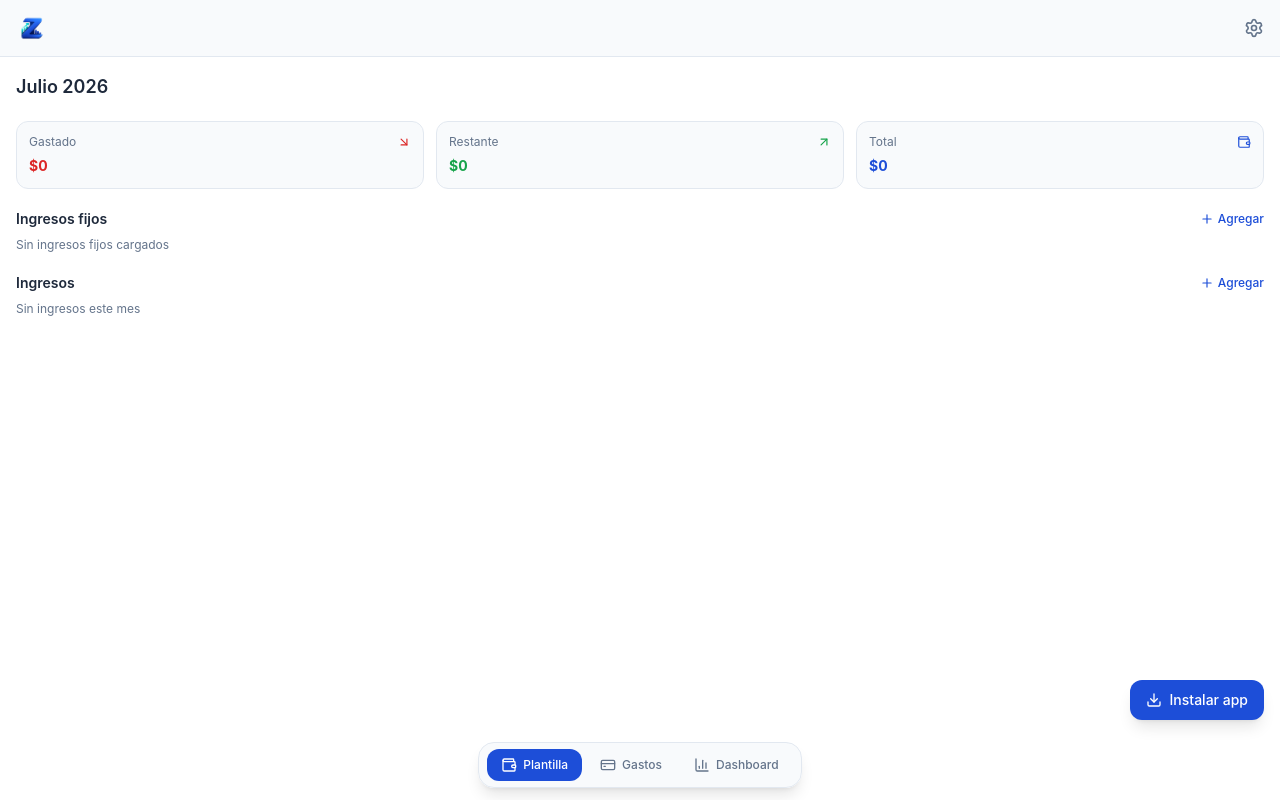
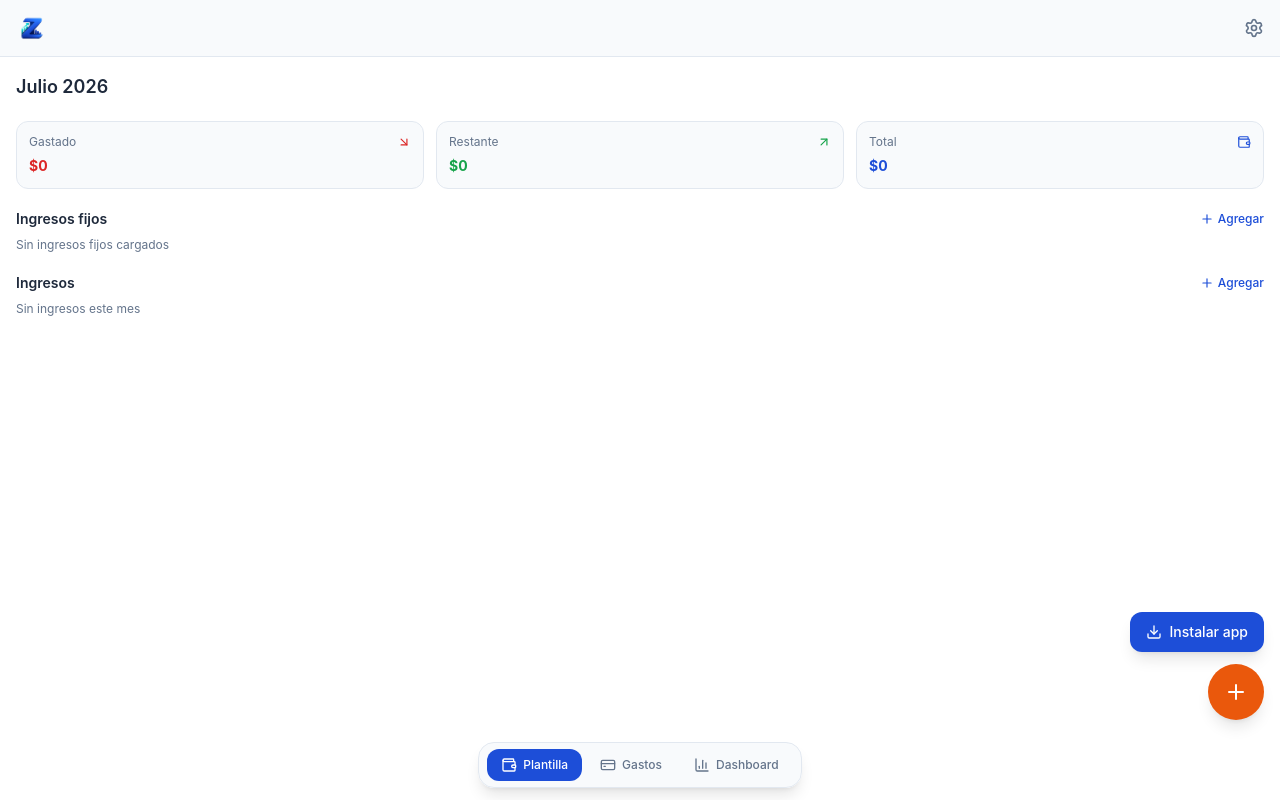
Before and after one commit to OctavioDNoval/Zentro, a React (Vite) app: page / in a window 1280 px wide. Built offline with nearby package versions, Linux system fonts and the light colour scheme.

Commit message:
Move PWA install button into layout
Relocates the install prompt into the main layout so it renders with the fixed bottom action controls. Adds a floating plus button that opens the daily expense modal and wires the modal into the layout shell.

```diff
--- a/src/App.jsx
+++ b/src/App.jsx
@@ -5,7 +5,6 @@ import Plantilla from './pages/Plantilla.jsx'
 import Gastos from './pages/Gastos.jsx'
 import Dashboard from './pages/Dashboard.jsx'
 import SplashScreen from './components/SplashScreen.jsx'
-import InstallPWA from './components/InstallPWA.jsx'
 
 function App({ dbReady }) {
   const [showSplash, setShowSplash] = useState(true)
@@ -28,7 +27,6 @@ function App({ dbReady }) {
           <Route path="dashboard" element={<Dashboard />} />
         </Route>
       </Routes>
-      <InstallPWA />
     </>
   )
 }
--- a/src/components/InstallPWA.jsx
+++ b/src/components/InstallPWA.jsx
@@ -36,7 +36,7 @@ function InstallPWA() {
   }
 
   return (
-    <div className="fixed bottom-20 right-4 z-20 flex flex-col items-end gap-2">
+    <>
       {showTip && (
         <div className="flex items-center gap-1.5 text-xs px-3 py-1.5 rounded-lg shadow-lg"
           style={{ background: 'var(--color-accent-light)', color: 'var(--color-accent)' }}>
@@ -52,7 +52,7 @@ function InstallPWA() {
         <Download size={16} />
         Instalar app
       </button>
-    </div>
+    </>
   )
 }
 
--- a/src/components/Layout.jsx
+++ b/src/components/Layout.jsx
@@ -1,7 +1,9 @@
 import { Outlet, useLocation, useNavigate } from 'react-router-dom'
-import { Wallet, CreditCard, BarChart3, Settings } from 'lucide-react'
+import { Wallet, CreditCard, BarChart3, Settings, Plus } from 'lucide-react'
 import { useState } from 'react'
+import InstallPWA from './InstallPWA.jsx'
 import SettingsModal from './SettingsModal.jsx'
+import GastoDiarioModal from './GastoDiarioModal.jsx'
 
 const tabs = [
   { path: '/', label: 'Plantilla', icon: Wallet },
@@ -13,6 +15,7 @@ function Layout() {
   const location = useLocation()
   const navigate = useNavigate()
   const [settingsOpen, setSettingsOpen] = useState(false)
+  const [gastoModalOpen, setGastoModalOpen] = useState(false)
 
   return (
     <div className="flex flex-col min-h-svh" style={{ background: 'var(--color-bg)' }}>
@@ -34,6 +37,17 @@ function Layout() {
       <main className="flex-1 overflow-y-auto px-4 py-4 pb-24">
         <Outlet />
       </main>
+
+      <div className="fixed bottom-20 right-4 z-20 flex flex-col items-end gap-3">
+        <InstallPWA />
+        <button
+          onClick={() => setGastoModalOpen(true)}
+          className="flex items-center justify-center w-14 h-14 rounded-full shadow-lg transition cursor-pointer"
+          style={{ background: '#ea580c' }}
+        >
+          <Plus size={24} color="#fff" />
+        </button>
+      </div>
 
       <nav className="fixed bottom-0 left-0 right-0 flex justify-center pb-3 pt-1 z-10 pointer-events-none">
         <div
@@ -67,6 +81,7 @@ function Layout() {
       </nav>
 
       <SettingsModal isOpen={settingsOpen} onClose={() => setSettingsOpen(false)} />
+      <GastoDiarioModal isOpen={gastoModalOpen} onClose={() => setGastoModalOpen(false)} onSaved={() => setGastoModalOpen(false)} />
     </div>
   )
 }
```
